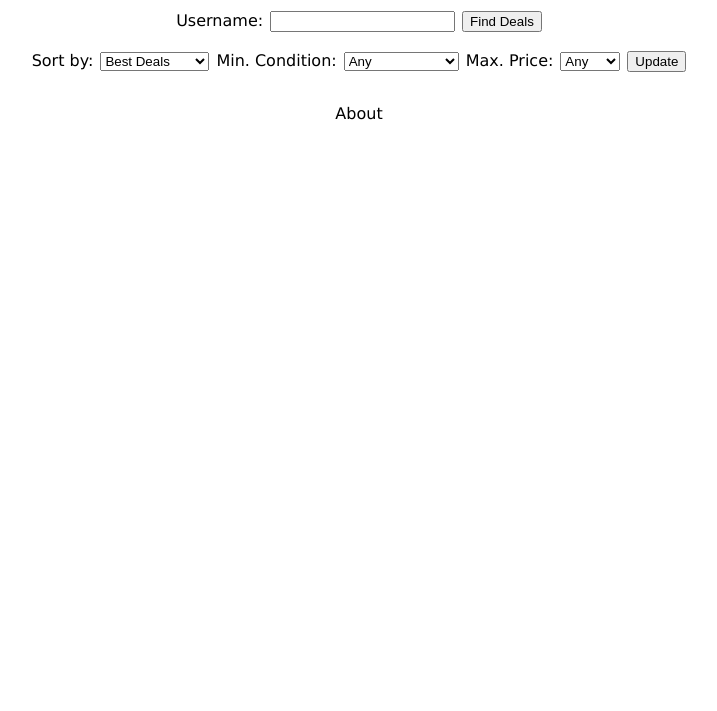
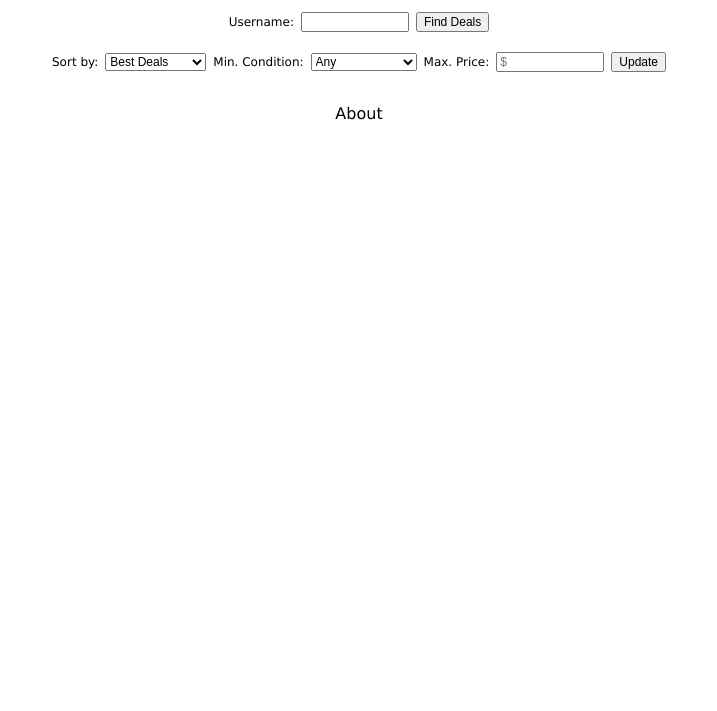
Before and after one commit to Our-Vinyl-Project/Vinyl-Project-FE, a React app: page / in a window 1280 px wide. Shown: the part 89-800 px from the top of the page, without its empty margins (281-998 px from the left). Built offline with nearby package versions, Linux system fonts and the light colour scheme.

Commit message:
cleanup and minor tweaks

```diff
--- a/src/components/App.css
+++ b/src/components/App.css
@@ -7,12 +7,23 @@ h1 {
   font-size: 40px;
 }
 
+input {
+  font-size: 12px;
+  width: 100px;
+}
+
 label {
   margin: auto 7px;
+  font-size: 12px;
+}
+
+select {
+  font-size: 12px;
 }
 
 button {
   margin: auto 7px;
+  font-size: 12px;
 }
 
 img {
--- a/src/components/homepage/Controls.js
+++ b/src/components/homepage/Controls.js
@@ -1,15 +1,11 @@
 import React, { useState } from 'react';
 import { useDispatch } from 'react-redux';
-// import { isWantsLoading, selectWants } from '../../data/selectors/wantsSelector';
 import { getWants } from '../../data/actions/wantActions';
-// import PropTypes from 'prop-types';
 
 const Controls = () => {
 
   const [user, setUser] = useState('');
   const dispatch = useDispatch();
-  // const loading = useSelector(isWantsLoading);
-  // const salesArray = useSelector(selectWants);
   const handleClick = () => {
     dispatch(getWants(user));
   };
@@ -44,17 +40,7 @@ const Controls = () => {
         </select>
 
         <label>Max. Price:</label>
-        <select>
-          <option value="fair">Any</option>
-          <option value="5000">$5000</option>
-          <option value="1000">$1000</option>
-          <option value="500">$500</option>
-          <option value="250">$250</option>
-          <option value="100">$100</option>
-          <option value="50">$50</option>
-          <option value="25">$25</option>
-          <option value="10">$10</option>
-        </select>
+        <input type="number" placeholder="$"/>
         <button>Update</button>
       </form>
 
@@ -64,6 +50,4 @@ const Controls = () => {
 
 };
 
-// Controls.propTypes = {};
-
 export default Controls;
```
